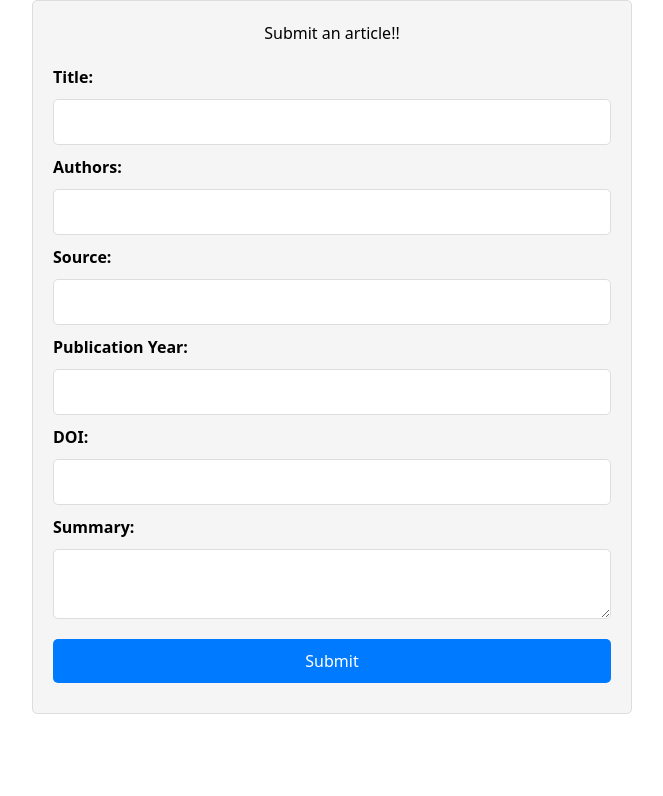
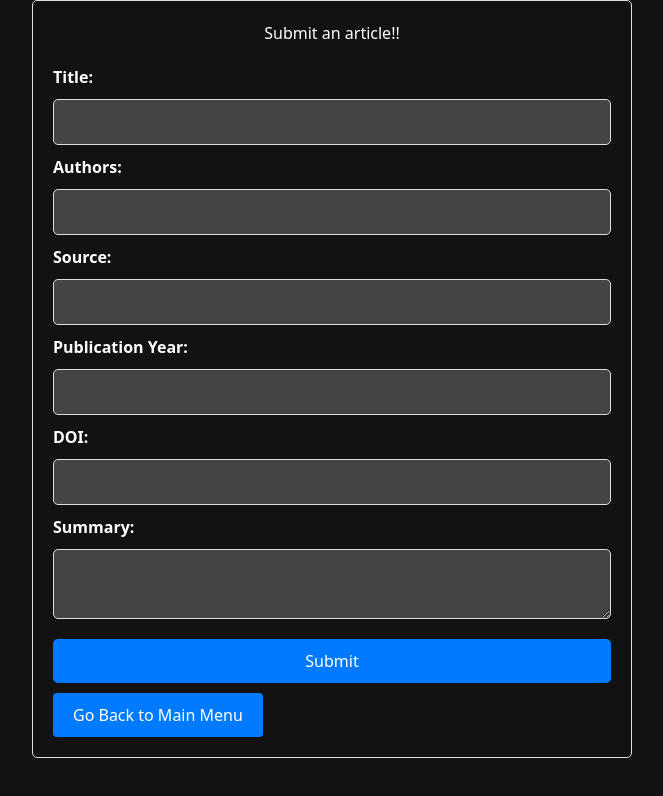
Before and after one commit to yhg6839/CISE_Boys, a Next.js app in the folder frontend/: page /SubmitArticle in a window 1280 px wide. Shown: the top 796 px of the page, without its empty margins (308-971 px from the left). Built offline with nearby package versions, Linux system fonts and the light colour scheme.

Commit message:
Updated CSS

```diff
--- a/frontend/package.json
+++ b/frontend/package.json
@@ -27,7 +27,7 @@
     "eslint": "^8",
     "eslint-config-next": "13.5.4",
     "postcss": "^8",
-    "tailwindcss": "^3",
+    "tailwindcss": "^3.3.3",
     "typescript": "5.2.2"
   }
 }
--- a/frontend/src/NavBar.js
+++ b/frontend/src/NavBar.js
@@ -1,7 +1,6 @@
 // components/NavBar.js
-
 import Link from 'next/link';
-import styles from './NavBar.module.css';
+import styles from './NavBar.css';
 
 function NavBar() {
   return (
--- a/frontend/src/app/globals.css
+++ b/frontend/src/app/globals.css
@@ -18,7 +18,7 @@
 
 body {
   color: rgb(var(--foreground-rgb));
-  background-color: rgb(var(--background-start-rgb)); /* Set background color */
+  background-color: black
 }
 
 /* Add this CSS to your stylesheet, or create a separate CSS file */
--- a/frontend/src/app/layout.tsx
+++ b/frontend/src/app/layout.tsx
@@ -5,7 +5,7 @@ import { Inter } from 'next/font/google'
 const inter = Inter({ subsets: ['latin'] })
 
 export const metadata: Metadata = {
-  title: 'Create Next App',
+  title: 'SPEED',
   description: 'Generated by create next app',
 }
 
--- /dev/null
+++ b/frontend/src/app/mainmenu.css
@@ -0,0 +1,25 @@
+/* Home.module.css */
+.linkContainer {
+    display: flex;
+    flex-direction: column;
+    align-items: center;
+    margin-top: 20px;
+  }
+
+  .link {
+    text-decoration: none;
+    background-color: #007bff;
+    color: #fff;
+    padding: 10px 20px;
+    border-radius: 5px;
+    font-size: 18px;
+    margin: 10px 0;
+    text-align: center;
+    transition: background-color 0.3s, color 0.3s;
+  }
+
+  .link:hover {
+    background-color: #0056b3;
+    color: #fff;
+    text-decoration: none;
+  }
--- a/frontend/src/app/page.tsx
+++ b/frontend/src/app/page.tsx
@@ -1,10 +1,13 @@
-// pages/index.js
-import NavBar from '../NavBar';
+import Link from 'next/link';
+import "./mainmenu.css";
 
 function Home() {
   return (
     <div>
-      <NavBar /> {/* Include the navigation component */}
+      <div style={{ display: 'flex', flexDirection: 'column', alignItems: 'center' }}>
+        <Link href="/SubmitArticle">Go to Submit Article</Link>
+        <Link href="/ViewArticle">Go to View Articles</Link>
+      </div>
     </div>
   );
 }
--- a/frontend/src/app/submitarticle.css
+++ b/frontend/src/app/submitarticle.css
@@ -4,11 +4,19 @@
 @tailwind utilities;
 @import-normalize;
 
+body {
+  background-color: #121212; /* Darker background color for the entire page */
+  color: #fff; /* Text color */
+  margin: 0;
+  padding: 0;
+}
+
 .container {
   max-width: 600px;
   margin: 0 auto;
   padding: 20px;
-    background-color: #f5f5f5;
+  background-color: #121212; /* Darker background color */
+  color: #fff; /* Text color */
   border: 1px solid #ddd;
   border-radius: 5px;
 }
@@ -26,13 +34,17 @@
 
 label {
   font-weight: bold;
+  color: #fff; /* Label text color */
 }
 
-  input, textarea {
+input,
+textarea {
   width: 100%;
   padding: 10px;
   border: 1px solid #ddd;
   border-radius: 5px;
+  background-color: #444; /* Input background color */
+  color: #fff; /* Input text color */
 }
 
 button[type="submit"] {
@@ -64,3 +76,18 @@
 button[type="button"]:hover {
   background-color: #c82333;
 }
+
+.button-link {
+  display: inline-block;
+  padding: 10px 20px;
+  background-color: #007bff; /* Button color */
+  color: #fff; /* Text color */
+  text-decoration: none; /* Remove underline */
+  border: none;
+  border-radius: 4px;
+  cursor: pointer;
+}
+
+.button-link:hover {
+  background-color: #0056b3; /* Button color on hover */
+}
--- /dev/null
+++ b/frontend/src/app/viewarticle.css
@@ -0,0 +1,73 @@
+/* ViewArticle.css (Dark Theme) */
+@import url('https://fonts.googleapis.com/css2?family=Roboto:wght@300&display=swap');
+body {
+  font-family: 'Roboto', sans-serif;
+  background-color: #121212; /* Dark background color */
+  color: #fff; /* Text color */
+  margin: 0;
+  padding: 0;
+}
+
+.view-article-container {
+  display: flex;
+  flex-direction: column;
+  align-items: center;
+  min-height: 100vh;
+  padding: 20px;
+}
+
+.view-article-content {
+  background-color: #333; /* Dark background color */
+  padding: 20px;
+  border: 1px solid #444; /* Dark border color */
+  border-radius: 5px;
+  box-shadow: 0 0 10px rgba(0, 0, 0, 0.2); /* Box shadow for depth */
+}
+
+.table {
+  width: 100%;
+  border-collapse: collapse;
+  margin-top: 20px;
+}
+
+table, th, td {
+  border: 1px solid #444; /* Table borders */
+}
+
+th, td {
+  padding: 10px;
+  text-align: left;
+}
+
+th {
+  background-color: #222; /* Table header background color */
+}
+
+th, td {
+  color: #fff; /* Table text color */
+}
+
+th a {
+  color: #007bff; /* Header links color */
+  text-decoration: none;
+}
+
+th a:hover {
+  text-decoration: underline;
+}
+
+.button-link {
+  display: inline-block;
+  padding: 10px 20px;
+  background-color: #007bff; /* Button color */
+  color: #fff; /* Text color */
+  text-decoration: none; /* Remove underline */
+  border: none;
+  border-radius: 4px;
+  cursor: pointer;
+  margin-top: 20px; /* Adjust spacing from table */
+}
+
+.button-link:hover {
+  background-color: #0056b3; /* Button color on hover */
+}
--- a/frontend/src/pages/SubmitArticle.tsx
+++ b/frontend/src/pages/SubmitArticle.tsx
@@ -21,7 +21,9 @@ function DataForm() {
     e.preventDefault();
 
     try {
-      const response = await axios.post("http://localhost:3001/api/insert-data", {
+      const response = await axios.post(
+        "http://localhost:3001/api/insert-data",
+        {
           title: formData.title,
           authors: formData.authors,
           source: formData.source,
@@ -29,7 +31,8 @@ function DataForm() {
           doi: formData.doi,
           claim: "", // If 'claim' and 'evidence' are required fields, provide appropriate values.
           evidence: "",
-      });
+        }
+      );
       console.log("Data inserted:", response.data);
     } catch (error) {
       console.error("Error inserting data:", error);
@@ -100,6 +103,9 @@ function DataForm() {
 
         <button type="submit">Submit</button>
       </form>
+      <a href="../" className="button-link">
+        Go Back to Main Menu
+      </a>
     </div>
   );
 }
--- a/frontend/src/pages/ViewArticle.tsx
+++ b/frontend/src/pages/ViewArticle.tsx
@@ -1,7 +1,7 @@
-import { useEffect, useState } from "react";
+import React, { useEffect, useState } from "react";
 import { Link } from "react-router-dom";
 import axios from "axios";
-import "../app/globals.css";
+import "../app/viewarticle.css";
 
 function ViewArticle() {
   const [articles, setArticles] = useState([]);
@@ -45,6 +45,9 @@ function ViewArticle() {
           </tbody>
         </table>
       </div>
+      <a href="../" className="button-link">
+        Go Back to Main Menu
+      </a>
     </div>
   );
 }
```
Also changed, not shown: frontend/src/NavBar.css (added, +45 -0 lines), frontend/src/NavBar.module.css (deleted, +0 -29 lines), 1 other file (tests, documents, lock files or other folders). Lines whose indentation alone changed are shown as unchanged.
